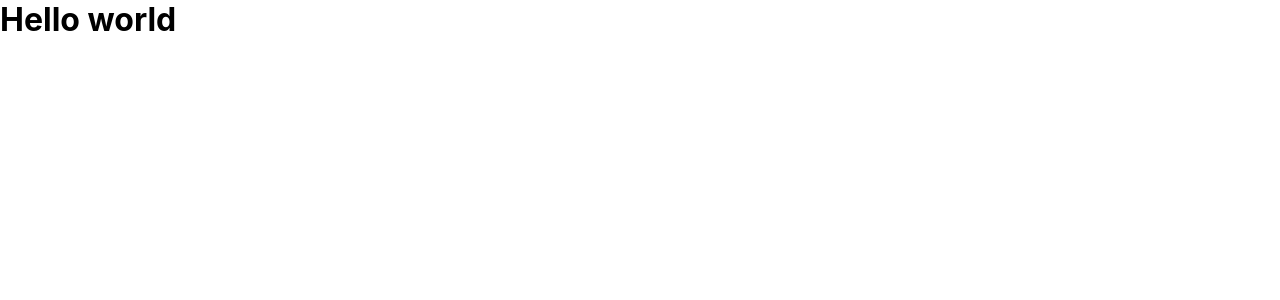
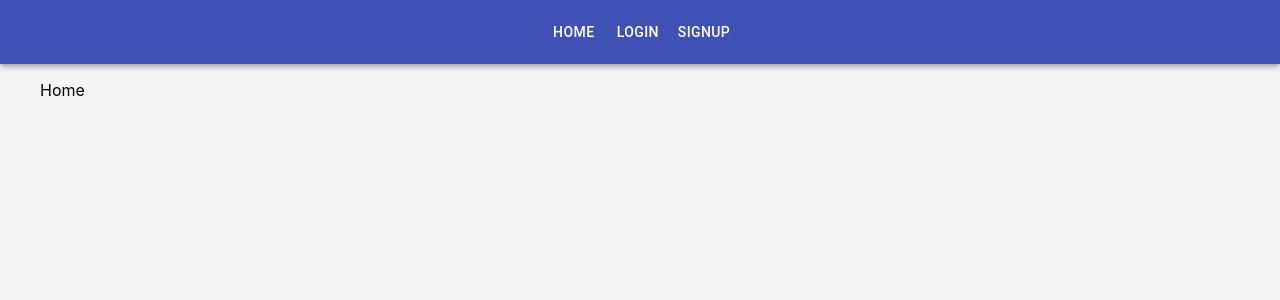
Before and after one commit to amandeep90s/react-firebase-social-media-app, a React (Create React App) app in the folder client/: page / in a window 1280 px wide. Shown: the top 300 px of the page. Built offline with nearby package versions, Linux system fonts and the light colour scheme.

Commit message:
navbar added

```diff
--- a/client/package.json
+++ b/client/package.json
@@ -11,6 +11,7 @@
     "axios": "^0.21.1",
     "dayjs": "^1.10.4",
     "jwt-decode": "^3.1.2",
+    "prop-types": "^15.7.2",
     "react": "^17.0.2",
     "react-dom": "^17.0.2",
     "react-redux": "^7.2.4",
--- a/client/public/index.html
+++ b/client/public/index.html
@@ -1,43 +1,21 @@
 <!DOCTYPE html>
 <html lang="en">
+
 <head>
   <meta charset="utf-8" />
-    <link rel="icon" href="%PUBLIC_URL%/favicon.ico" />
+  <link rel="icon" href="%PUBLIC_URL%/icon.png" />
   <meta name="viewport" content="width=device-width, initial-scale=1" />
-    <meta name="theme-color" content="#000000" />
-    <meta
-      name="description"
-      content="Web site created using create-react-app"
-    />
-    <link rel="apple-touch-icon" href="%PUBLIC_URL%/logo192.png" />
-    <!--
-      manifest.json provides metadata used when your web app is installed on a
-      user's mobile device or desktop. See https://developers.google.com/web/fundamentals/web-app-manifest/
-    -->
+  <link rel="apple-touch-icon" href="%PUBLIC_URL%/icon.png.png" />
+
   <link rel="manifest" href="%PUBLIC_URL%/manifest.json" />
-    <!--
-      Notice the use of %PUBLIC_URL% in the tags above.
-      It will be replaced with the URL of the `public` folder during the build.
-      Only files inside the `public` folder can be referenced from the HTML.
 
-      Unlike "/favicon.ico" or "favicon.ico", "%PUBLIC_URL%/favicon.ico" will
-      work correctly both with client-side routing and a non-root public URL.
-      Learn how to configure a non-root public URL by running `npm run build`.
-    -->
-    <title>React App</title>
+  <title>React Firebase Social Media App</title>
 </head>
+
 <body>
   <noscript>You need to enable JavaScript to run this app.</noscript>
   <div id="root"></div>
-    <!--
-      This HTML file is a template.
-      If you open it directly in the browser, you will see an empty page.
 
-      You can add webfonts, meta tags, or analytics to this file.
-      The build step will place the bundled scripts into the <body> tag.
+</body>
 
-      To begin the development, run `npm start` or `yarn start`.
-      To create a production bundle, use `npm run build` or `yarn build`.
-    -->
-  </body>
 </html>
--- a/client/src/App.css
+++ b/client/src/App.css
@@ -7,4 +7,18 @@ body {
     font-family: -apple-system, BlinkMacSystemFont, "Segoe UI", "Roboto",
         "Oxygen", "Ubuntu", "Cantarell", "Fira Sans", "Droid Sans",
         "Helvetica Neue", sans-serif;
+    background-color: rgb(245, 245, 245);
 }
+.container {
+    margin: 5rem auto 0 auto;
+    max-width: 1200px;
+}
+.nav-container {
+    margin: auto;
+}
+.nav-container svg {
+    color: #fff;
+}
+a {
+    text-decoration: none;
+}
--- a/client/src/App.js
+++ b/client/src/App.js
@@ -1,11 +1,34 @@
 import React from "react";
+import { BrowserRouter as Router, Route, Switch } from "react-router-dom";
 import "./App.css";
+
+// Components
+import Navbar from "./components/layout/Navbar";
+
+// Pages
+import Home from "./pages/Home";
+import Login from "./pages/Login";
+import Signup from "./pages/Signup";
+import User from "./pages/User";
 
 const App = () => {
     return (
-        <div>
-            <h1>Hello world</h1>
-        </div>
+        <Router>
+            <Navbar />
+            <div className="container">
+                <Switch>
+                    <Route exact path="/" component={Home} />
+                    <Route exact path="/login" component={Login} />
+                    <Route exact path="/signup" component={Signup} />
+                    <Route exact path="/users/:handle" component={User} />
+                    <Route
+                        exact
+                        path="/users/:handle/scream/:screamId"
+                        component={User}
+                    />
+                </Switch>
+            </div>
+        </Router>
     );
 };
 
--- a/client/src/components/layout/Navbar.js
+++ b/client/src/components/layout/Navbar.js
@@ -1,7 +1,29 @@
 import React from "react";
+import { Link } from "react-router-dom";
+import PropTypes from "prop-types";
+
+// MUI Stuff
+import { AppBar, Toolbar, Button } from "@material-ui/core";
+
+// Icon
+import HomeIcon from "@material-ui/icons/Home";
 
 const Navbar = () => {
-    return <div></div>;
+    return (
+        <AppBar>
+            <Toolbar className="nav-container">
+                <Button color="inherit" component={Link} to="/">
+                    Home
+                </Button>
+                <Button color="inherit" component={Link} to="/login">
+                    Login
+                </Button>
+                <Button color="inherit" component={Link} to="/signup">
+                    Signup
+                </Button>
+            </Toolbar>
+        </AppBar>
+    );
 };
 
 export default Navbar;
```
Also changed, not shown: client/public/icon.png (added), client/public/manifest.json, 1 other file (tests, documents, lock files or other folders). Lines whose indentation alone changed are shown as unchanged.
